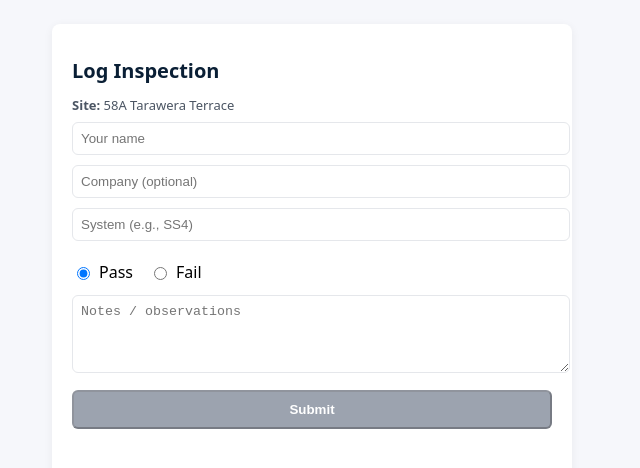
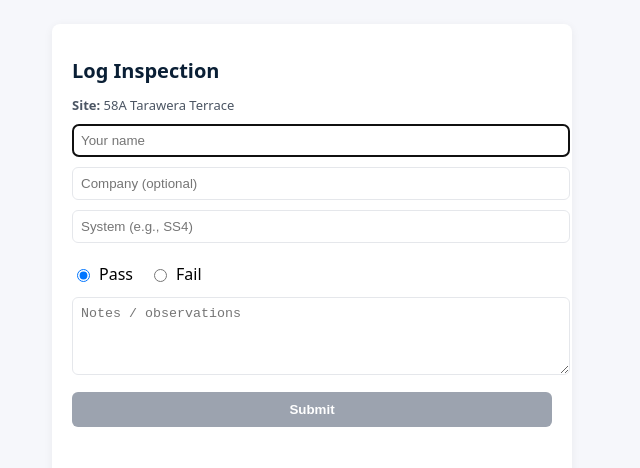
Before and after one commit to dyllog/Logs, a Next.js app: page /scan in a window 1280 px wide. Shown: the top 468 px of the page, without its empty margins (328-968 px from the left). Built offline with nearby package versions, Linux system fonts and the light colour scheme; no server answers.

Commit message:
git push origin main

```diff
--- a/app/scan/page.jsx
+++ b/app/scan/page.jsx
@@ -1,25 +1,49 @@
 "use client";
-import { useState } from "react";
+
+import { useEffect, useState } from "react";
 import { db } from "../../firebase";
 import { collection, addDoc, serverTimestamp } from "firebase/firestore";
 
-const SITE_NAME = "58A Tarawera Terrace"; // 🔒 locked for this QR/page
+const DEFAULT_SITE = "58A Tarawera Terrace"; // fallback during pilot
 
 export default function Page() {
+  // Form state
+  const [siteId, setSiteId] = useState("");
   const [userName, setUserName] = useState("");
   const [company, setCompany] = useState("");
-  const [systemId, setSystemId] = useState("");   // now under Company
+  const [systemId, setSystemId] = useState("");
   const [notes, setNotes] = useState("");
-  const [passFail, setPassFail] = useState("pass");
+  const [passFail, setPassFail] = useState("pass"); // "pass" | "fail"
+  const [error, setError] = useState("");
+
+  // Read ?site= (locked) and optional ?system= (prefill but editable)
+  useEffect(() => {
+    const params = new URLSearchParams(window.location.search);
+    const site = params.get("site") || DEFAULT_SITE;
+    const sys = params.get("system") || "";
+    setSiteId(site);
+    setSystemId(sys);
+    // Autofocus name field on load (small UX win)
+    const el = document.getElementById("name-input");
+    if (el) el.focus();
+  }, []);
 
   async function handleSubmit(e) {
     e.preventDefault();
-    if (!userName.trim() || !systemId.trim()) {
-      alert("Please enter your name and the system.");
+    setError("");
+
+    if (!siteId?.trim()) {
+      setError("This page must be accessed via a site QR link.");
       return;
     }
+    if (!userName.trim() || !systemId.trim()) {
+      setError("Please enter your name and the system.");
+      return;
+    }
+
+    try {
       await addDoc(collection(db, "logs"), {
-      siteId: SITE_NAME,                 // always this site
+        siteId: siteId.trim(),
         systemId: systemId.trim(),
         userName: userName.trim(),
         company: company.trim(),
@@ -27,61 +51,125 @@ export default function Page() {
         passFail,
         createdAt: serverTimestamp(),
       });
+
       alert("Inspection logged ✅");
-    // keep site + system for speed; clear personal fields
+
+      // Keep site + system to speed multiple entries; clear personal fields
       setUserName("");
       setCompany("");
       setNotes("");
       setPassFail("pass");
+      const nameEl = document.getElementById("name-input");
+      if (nameEl) nameEl.focus();
+    } catch (err) {
+      console.error(err);
+      setError("Could not save entry. Check connection and try again.");
+    }
   }
 
-  const disabled = !userName.trim() || !systemId.trim();
+  const submitDisabled = !siteId?.trim() || !userName.trim() || !systemId.trim();
 
   return (
-    <main style={{minHeight:"100vh", display:"flex", justifyContent:"center", padding:24, background:"#f6f7fb"}}>
-      <form onSubmit={handleSubmit} style={{width:"100%", maxWidth:480, background:"#fff", padding:20, borderRadius:8, boxShadow:"0 2px 10px rgba(0,0,0,0.06)"}}>
-        <h1 style={{color:"#0A1F35", fontSize:20, fontWeight:700, marginBottom:12}}>Log Inspection</h1>
+    <main
+      style={{
+        minHeight: "100vh",
+        display: "flex",
+        justifyContent: "center",
+        padding: 24,
+        background: "#f6f7fb",
+        fontFamily: "system-ui, Arial, sans-serif",
+      }}
+    >
+      <form
+        onSubmit={handleSubmit}
+        style={{
+          width: "100%",
+          maxWidth: 480,
+          background: "#fff",
+          padding: 20,
+          borderRadius: 8,
+          boxShadow: "0 2px 10px rgba(0,0,0,0.06)",
+        }}
+      >
+        <h1 style={{ color: "#0A1F35", fontSize: 20, fontWeight: 700, marginBottom: 12 }}>
+          Log Inspection
+        </h1>
 
         {/* SITE (locked — not an input) */}
-        <div style={{fontSize:13, color:"#4b5563", marginBottom:8}}>
-          <div><b>Site:</b> {SITE_NAME}</div>
+        <div style={{ fontSize: 13, color: "#4b5563", marginBottom: 10 }}>
+          <div>
+            <b>Site:</b> {siteId || "—"}
           </div>
-        {/* Hidden input is handy if you ever post as a form */}
-        <input type="hidden" name="siteId" value={SITE_NAME} />
+        </div>
+        <input type="hidden" name="siteId" value={siteId} />
 
         {/* Name */}
         <input
+          id="name-input"
           required
           placeholder="Your name"
           value={userName}
-          onChange={(e)=>setUserName(e.target.value)}
-          style={{width:"100%", border:"1px solid #e5e7eb", padding:8, borderRadius:6, marginBottom:10}}
+          onChange={(e) => setUserName(e.target.value)}
+          style={{
+            width: "100%",
+            border: "1px solid #e5e7eb",
+            padding: 8,
+            borderRadius: 6,
+            marginBottom: 10,
+            background: "#fff",
+          }}
         />
 
         {/* Company */}
         <input
           placeholder="Company (optional)"
           value={company}
-          onChange={(e)=>setCompany(e.target.value)}
-          style={{width:"100%", border:"1px solid #e5e7eb", padding:8, borderRadius:6, marginBottom:10}}
+          onChange={(e) => setCompany(e.target.value)}
+          style={{
+            width: "100%",
+            border: "1px solid #e5e7eb",
+            padding: 8,
+            borderRadius: 6,
+            marginBottom: 10,
+            background: "#fff",
+          }}
         />
 
-        {/* System (NOW under Company, editable text) */}
+        {/* System (text, under Company) */}
         <input
           placeholder="System (e.g., SS4)"
           value={systemId}
-          onChange={(e)=>setSystemId(e.target.value)}
-          style={{width:"100%", border:"1px solid #e5e7eb", padding:8, borderRadius:6, marginBottom:12}}
+          onChange={(e) => setSystemId(e.target.value)}
+          style={{
+            width: "100%",
+            border: "1px solid #e5e7eb",
+            padding: 8,
+            borderRadius: 6,
+            marginBottom: 12,
+            background: "#fff",
+          }}
         />
 
         {/* Pass / Fail */}
-        <div style={{display:"flex", gap:16, margin:"8px 0 12px"}}>
-          <label style={{display:"flex", alignItems:"center", gap:6}}>
-            <input type="radio" name="pf" value="pass" checked={passFail==="pass"} onChange={()=>setPassFail("pass")} />
+        <div style={{ display: "flex", gap: 16, margin: "8px 0 12px" }}>
+          <label style={{ display: "flex", alignItems: "center", gap: 6 }}>
+            <input
+              type="radio"
+              name="pf"
+              value="pass"
+              checked={passFail === "pass"}
+              onChange={() => setPassFail("pass")}
+            />
             Pass
           </label>
-          <label style={{display:"flex", alignItems:"center", gap:6}}>
-            <input type="radio" name="pf" value="fail" checked={passFail==="fail"} onChange={()=>setPassFail("fail")} />
+          <label style={{ display: "flex", alignItems: "center", gap: 6 }}>
+            <input
+              type="radio"
+              name="pf"
+              value="fail"
+              checked={passFail === "fail"}
+              onChange={() => setPassFail("fail")}
+            />
             Fail
           </label>
         </div>
@@ -91,14 +179,47 @@ export default function Page() {
           rows={4}
           placeholder="Notes / observations"
           value={notes}
-          onChange={(e)=>setNotes(e.target.value)}
-          style={{width:"100%", border:"1px solid #e5e7eb", padding:8, borderRadius:6, marginBottom:12}}
+          onChange={(e) => setNotes(e.target.value)}
+          style={{
+            width: "100%",
+            border: "1px solid #e5e7eb",
+            padding: 8,
+            borderRadius: 6,
+            marginBottom: 12,
+            background: "#fff",
+          }}
         />
 
+        {/* Error message */}
+        {error && (
+          <div
+            style={{
+              background: "#fee2e2",
+              color: "#991b1b",
+              padding: 10,
+              borderRadius: 6,
+              marginBottom: 10,
+              fontSize: 13,
+            }}
+          >
+            {error}
+          </div>
+        )}
+
+        {/* Submit */}
         <button
           type="submit"
-          disabled={disabled}
-          style={{width:"100%", background: disabled ? "#9ca3af" : "#2ECC71", color:"#fff", padding:10, borderRadius:6, fontWeight:700}}
+          disabled={submitDisabled}
+          style={{
+            width: "100%",
+            background: submitDisabled ? "#9ca3af" : "#2ECC71",
+            color: "#fff",
+            padding: 10,
+            borderRadius: 6,
+            fontWeight: 700,
+            border: "none",
+            cursor: submitDisabled ? "not-allowed" : "pointer",
+          }}
         >
           Submit
         </button>
--- a/firebase.js
+++ b/firebase.js
@@ -1,6 +1,11 @@
 // firebase.js
-import { initializeApp } from "firebase/app";
+import { initializeApp, getApps, getApp } from "firebase/app";
 import { getFirestore } from "firebase/firestore";
+import {
+  getAuth,
+  onAuthStateChanged,
+  signInAnonymously,
+} from "firebase/auth";
 
 const firebaseConfig = {
   apiKey: "AIzaSyCPghGjZqvti6IC3caNs-_1Uw3svPNv9nk",
@@ -8,10 +13,32 @@ const firebaseConfig = {
   projectId: "logs-9e8ce",
   storageBucket: "logs-9e8ce.firebasestorage.app",
   messagingSenderId: "1023907650843",
-  appId: "1:1023907650843:web:83b05da82acb55cfad47be"
-
-
+  appId: "1:1023907650843:web:83b05da82acb55cfad47be",
 };
 
-const app = initializeApp(firebaseConfig);
+// Init only once
+const app = getApps().length ? getApp() : initializeApp(firebaseConfig);
+
 export const db = getFirestore(app);
+export const auth = getAuth(app);
+
+// ---- Browser-only section (avoid Next.js SSR issues) ----
+if (typeof window !== "undefined") {
+  // Refresh ID token so custom claims (like admin) are always up to date
+  onAuthStateChanged(auth, async (user) => {
+    if (!user) return;
+    try {
+      const res = await user.getIdTokenResult(true); // force refresh
+      console.log("🔑 claims:", res.claims); // will show { admin: true } if your claim is set
+    } catch (err) {
+      console.error("⚠️ Failed to refresh token:", err);
+    }
+  });
+
+  // Optional: keep anonymous users signed in (so they can still CREATE logs)
+  if (!auth.currentUser) {
+    signInAnonymously(auth).catch((e) => {
+      console.warn("⚠️ Anonymous sign-in failed:", e?.message || e);
+    });
+  }
+}
--- a/package.json
+++ b/package.json
@@ -10,6 +10,7 @@
   },
   "dependencies": {
     "firebase": "^12.2.1",
+    "firebase-admin": "^13.5.0",
     "jspdf": "^3.0.2",
     "jspdf-autotable": "^5.0.2",
     "next": "15.5.2",
```
Also changed, not shown: middleware.js (deleted, +0 -29 lines), app/admin/page.jsx (line endings or trailing spaces), 1 other file (tests, documents, lock files or other folders). Lines whose indentation alone changed are shown as unchanged.
